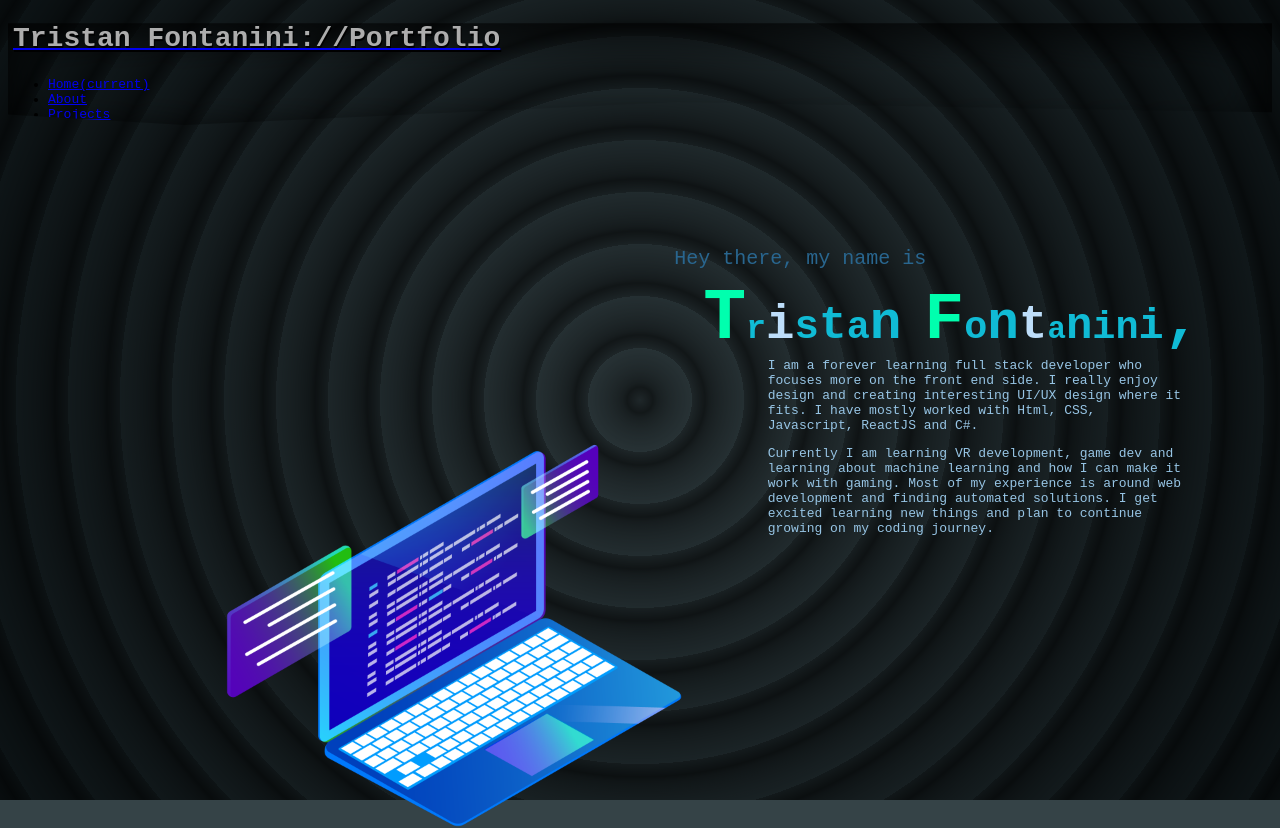
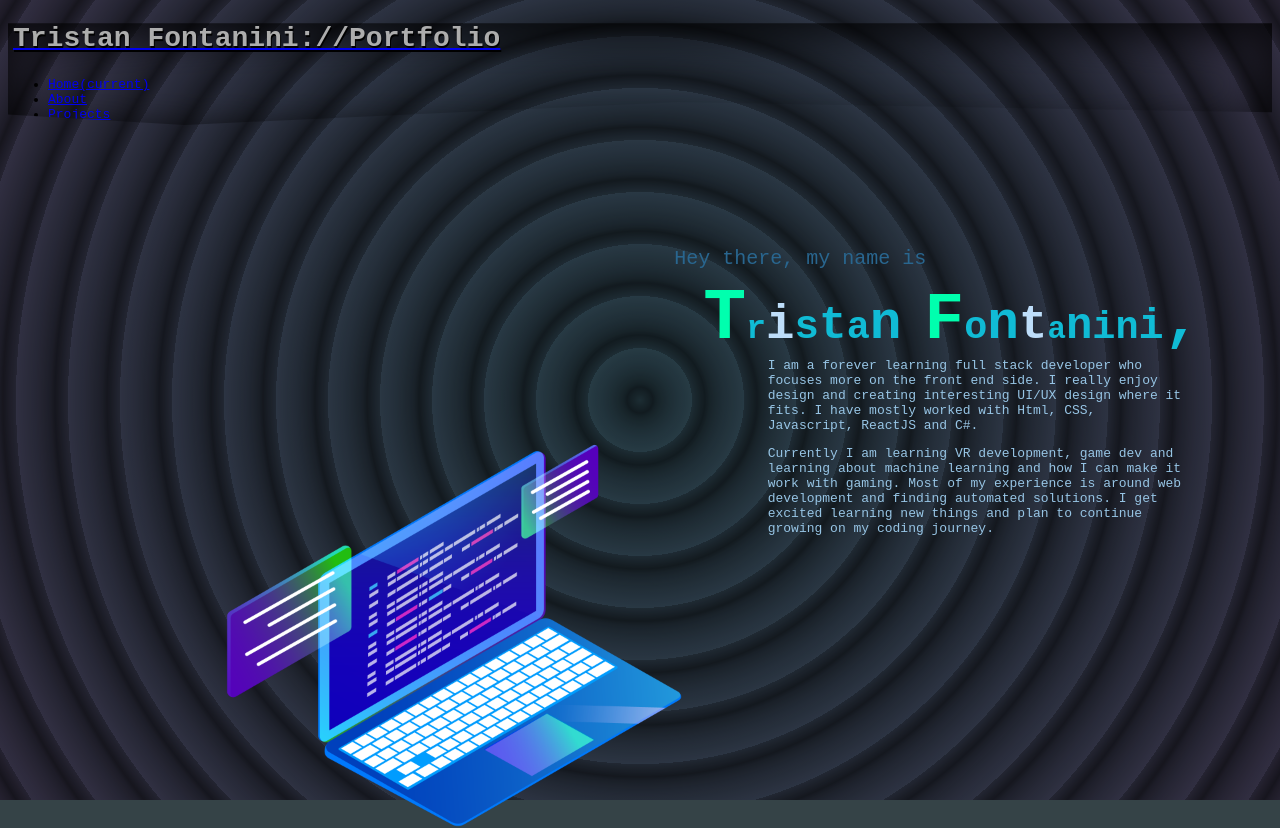
Before and after one commit to Twistedmouse/Tristan-Fontanini-Portfolio-in-React, a React (Create React App) app in the folder client/: page / in a window 1280 px wide. Shown: the top 828 px of the page. Built offline with nearby package versions, Linux system fonts and the light colour scheme; the HTML template or start-up script is replaced by a standard one.

Commit message:
background colour changes

```diff
--- a/client/src/style.css
+++ b/client/src/style.css
@@ -203,7 +203,9 @@ h1 {
 }
 
 body {
-  background-image: radial-gradient(circle at center center, #c6c6c6, #354347), repeating-radial-gradient(circle at center center, #c1c1c1, #747474, 26px, transparent 52px, transparent 16px);
+  /* grey theme below thought it was more fun with some colour */
+  /* background-image: radial-gradient(circle at center center, #c6c6c6, #354347), repeating-radial-gradient(circle at center center, #c1c1c1, #747474, 26px, transparent 52px, transparent 16px); */
+  background-image: radial-gradient(circle at center center, #54bdea6f, #d627c761), repeating-radial-gradient(circle at center center, #c1c1c1, #747474, 26px, transparent 52px, transparent 16px);
   background-blend-mode: multiply;
   background-color: #354347;
   background-repeat: no-repeat;
```
